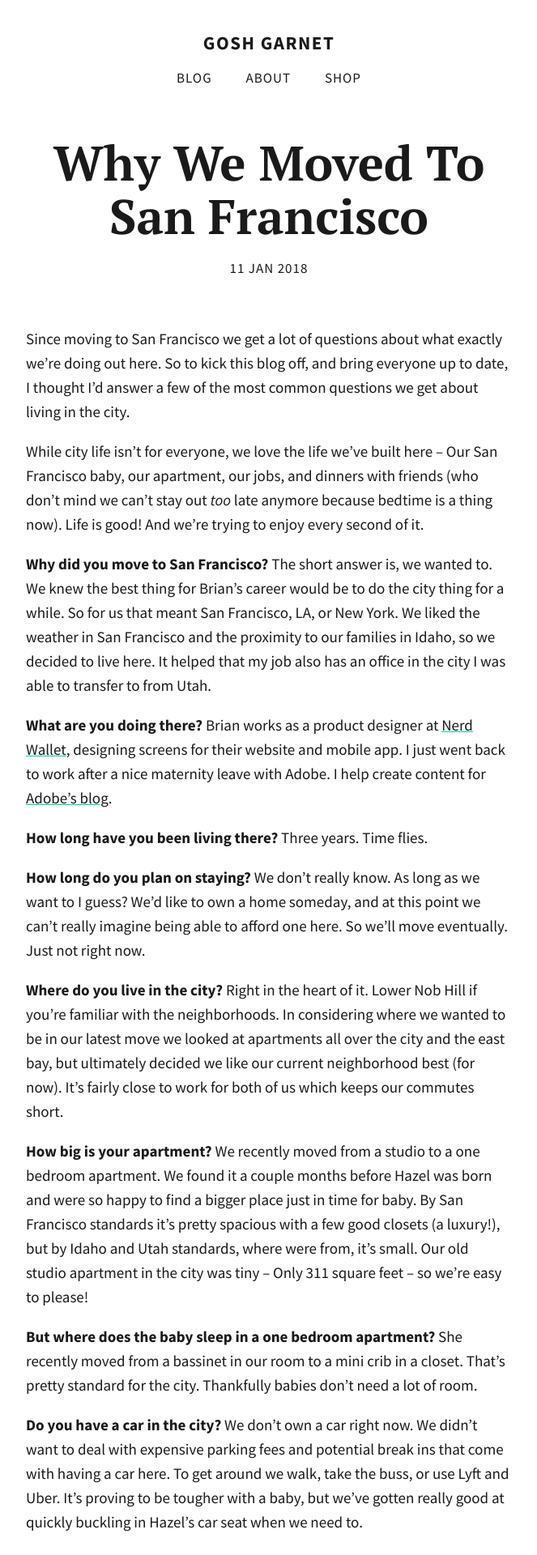
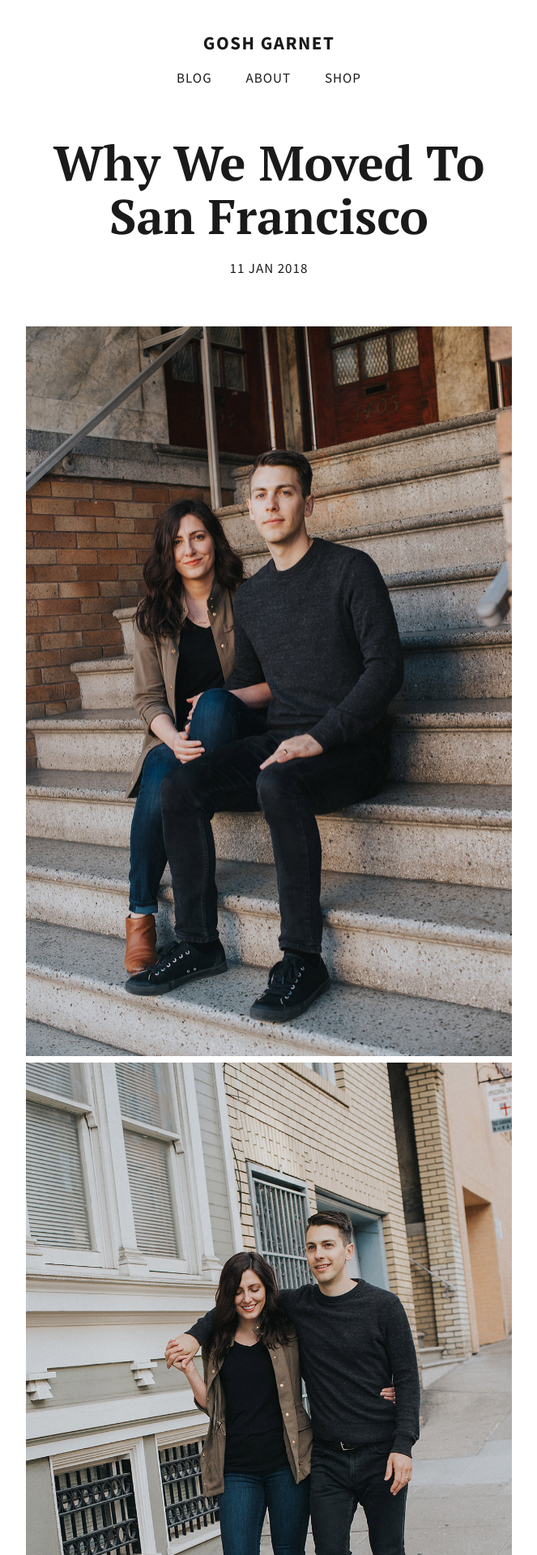
Before and after one commit to totiffany/totiffany.github.io, a Jekyll site: the page built from _posts/2018-01-11-Why-We-Moved-to-San-Francisco.md, in a window 1280 px wide. Shown: the top 1920 px of the page at 81% size, without its empty margins (308-971 px from the left). Built offline with Jekyll 4.4.1, drawn with Linux system fonts in a browser that asks for light colours; our own code applies the rules of GitHub Pages for plain Markdown files.

Commit message:
Update 2018-01-11-Why-We-Moved-to-San-Francisco.md

```diff
--- a/_posts/2018-01-11-Why-We-Moved-to-San-Francisco.md
+++ b/_posts/2018-01-11-Why-We-Moved-to-San-Francisco.md
@@ -1,6 +1,10 @@
 ---
 published: true
 ---
+![Tiffany-Brian-Part-II-1@2x.jpg]({{site.baseurl}}/img/Tiffany-Brian-Part-II-1@2x.jpg)
+![Tiffany-Brian-Part-II-2@2x.jpg]({{site.baseurl}}/img/Tiffany-Brian-Part-II-2@2x.jpg)
+![Tiffany-Brian-Part-II-3@2x.jpg]({{site.baseurl}}/img/Tiffany-Brian-Part-II-3@2x.jpg)
+
 Since moving to San Francisco we get a lot of questions about what exactly we're doing out here. So to kick this blog off, and bring everyone up to date, I thought I'd answer a few of the most common questions we get about living in the city.
 
 While city life isn't for everyone, we love the life we've built here – Our San Francisco baby, our apartment, our jobs, and dinners with friends (who don't mind we can't stay out _too_ late anymore because bedtime is a thing now). Life is good! And we're trying to enjoy every second of it.
```
